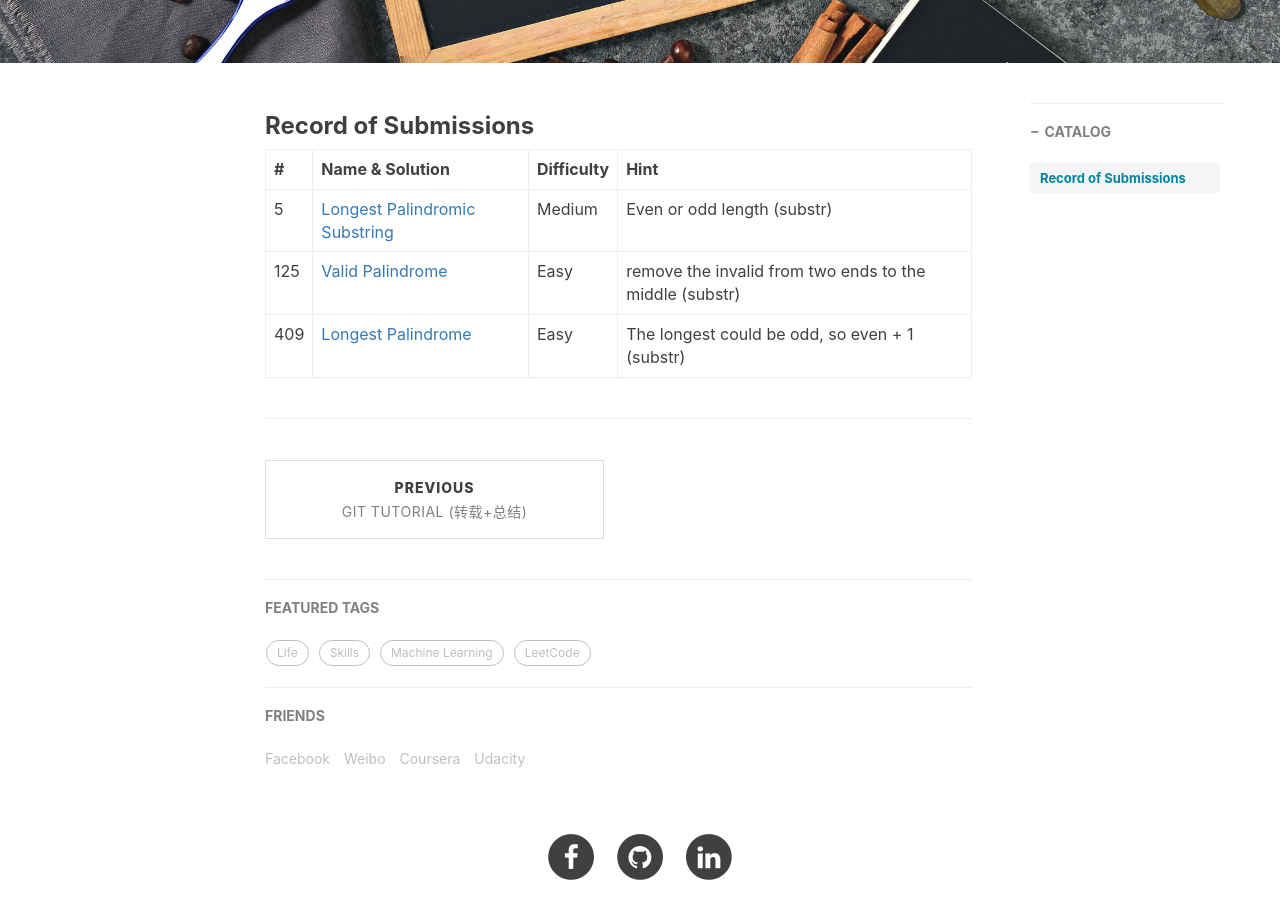
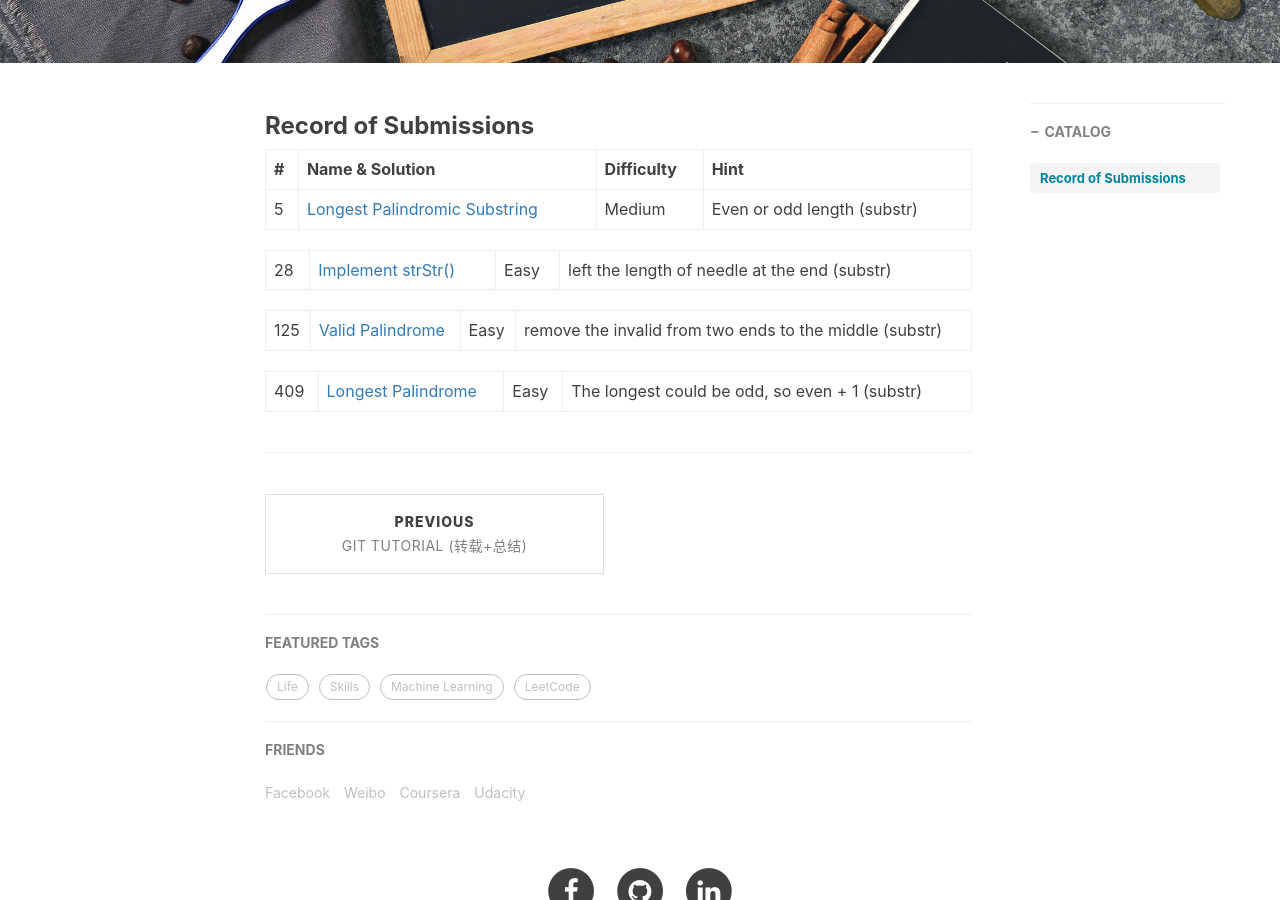
Before and after one commit to ly16/ly16.github.io, a Jekyll site: the page built from _posts/2018-05-18-leetcode-record-round1.md, in a window 1280 px wide and 900 px high, scrolled down 460 px. Built offline with Jekyll 4.4.1, drawn with Linux system fonts in a browser that asks for light colours; nearby versions of some CDN libraries; comment, search, counter and statistics services are not loaded.

Commit message:
Update 2018-05-18-leetcode-record-round1.md

```diff
--- a/_posts/2018-05-18-leetcode-record-round1.md
+++ b/_posts/2018-05-18-leetcode-record-round1.md
@@ -16,7 +16,11 @@ tags:
 |    #    | Name & Solution |Difficulty|Hint|
 | ---------- | --- |---|---|
 |5|[Longest Palindromic Substring](https://github.com/ly16/LC-Practice/blob/master/Longest%20Palindromic%20Substring.java)|Medium|Even or odd length (substr)|
+
+|28|[Implement strStr()](https://github.com/ly16/LC-Practice/blob/master/Determine%20If%20One%20String%20Is%20Another's%20Substring.java)|Easy|left the length of needle at the end (substr)|
+
 |125|[Valid Palindrome](https://github.com/ly16/LC-Practice/blob/master/Valid%20palindrome.java)|Easy|remove the invalid from two ends to the middle (substr)|
+
 |409|[Longest Palindrome](https://github.com/ly16/LC-Practice/blob/master/Longest%20Palindrome.java)|Easy|The longest could be odd, so even + 1 (substr)|
 
 
```
